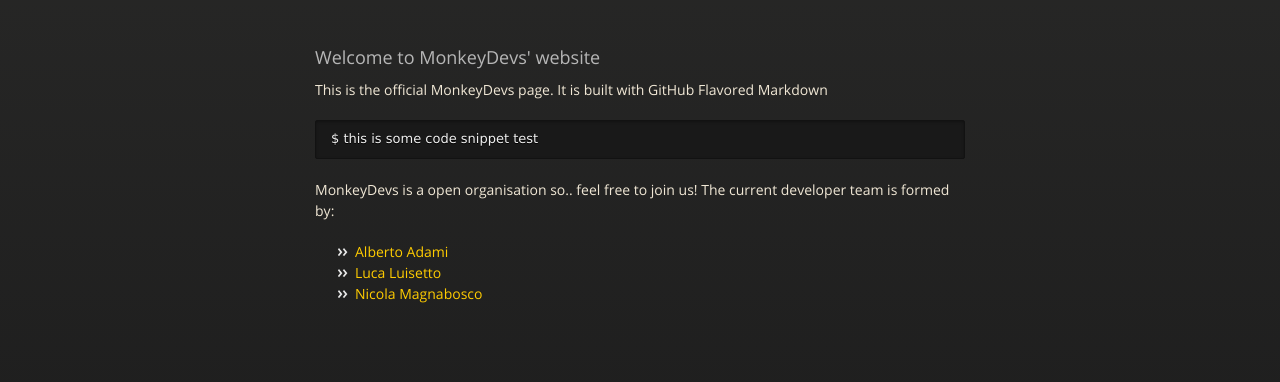
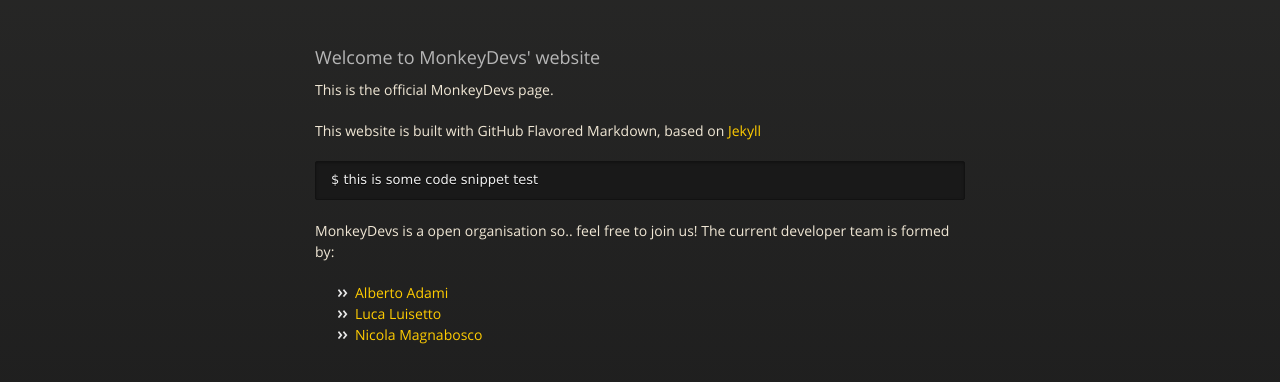
Before and after one commit to MonkeyDevs/MonkeyDevs.github.io, a plain HTML site: page index.html in a window 1280 px wide. Shown: the part 226-608 px from the top of the page. Drawn offline with nearby package versions, Linux system fonts and the light colour scheme.

Commit message:
Update index.html
Link to http://jekyllrb.com/docs/home/ added

```diff
--- a/index.html
+++ b/index.html
@@ -38,7 +38,8 @@
         <h3>
 <a id="welcome-to-monkeydevs-website" class="anchor" href="#welcome-to-monkeydevs-website" aria-hidden="true"><span class="octicon octicon-link"></span></a>Welcome to MonkeyDevs' website</h3>
 
-<p>This is the official MonkeyDevs page. It is built with GitHub Flavored Markdown</p>
+<p>This is the official MonkeyDevs page.</p>
+<p>This website is built with GitHub Flavored Markdown, based on <a href="http://jekyllrb.com/docs/home/">Jekyll</a></p>
 
 <pre><code>$ this is some code snippet test
 </code></pre>
```
